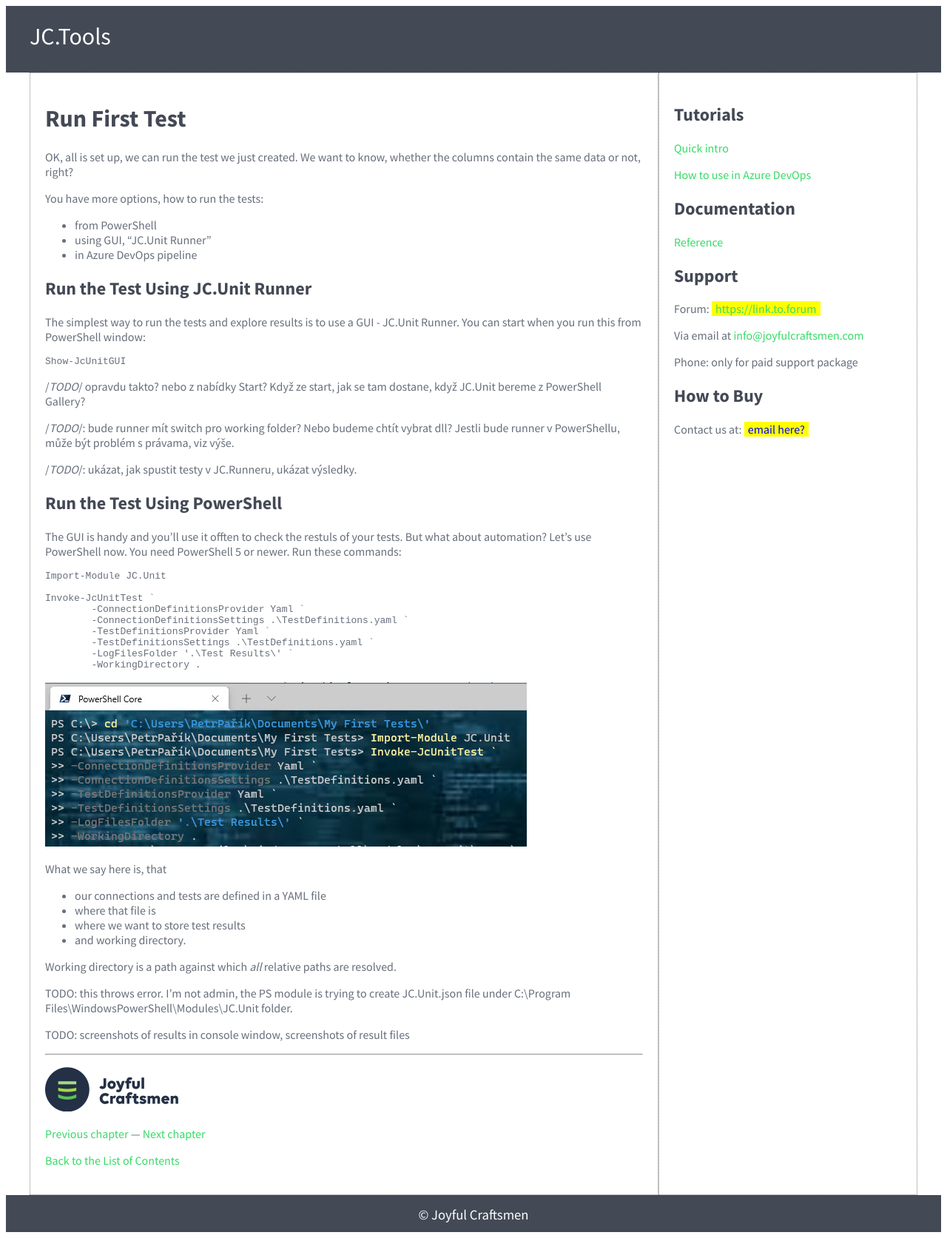
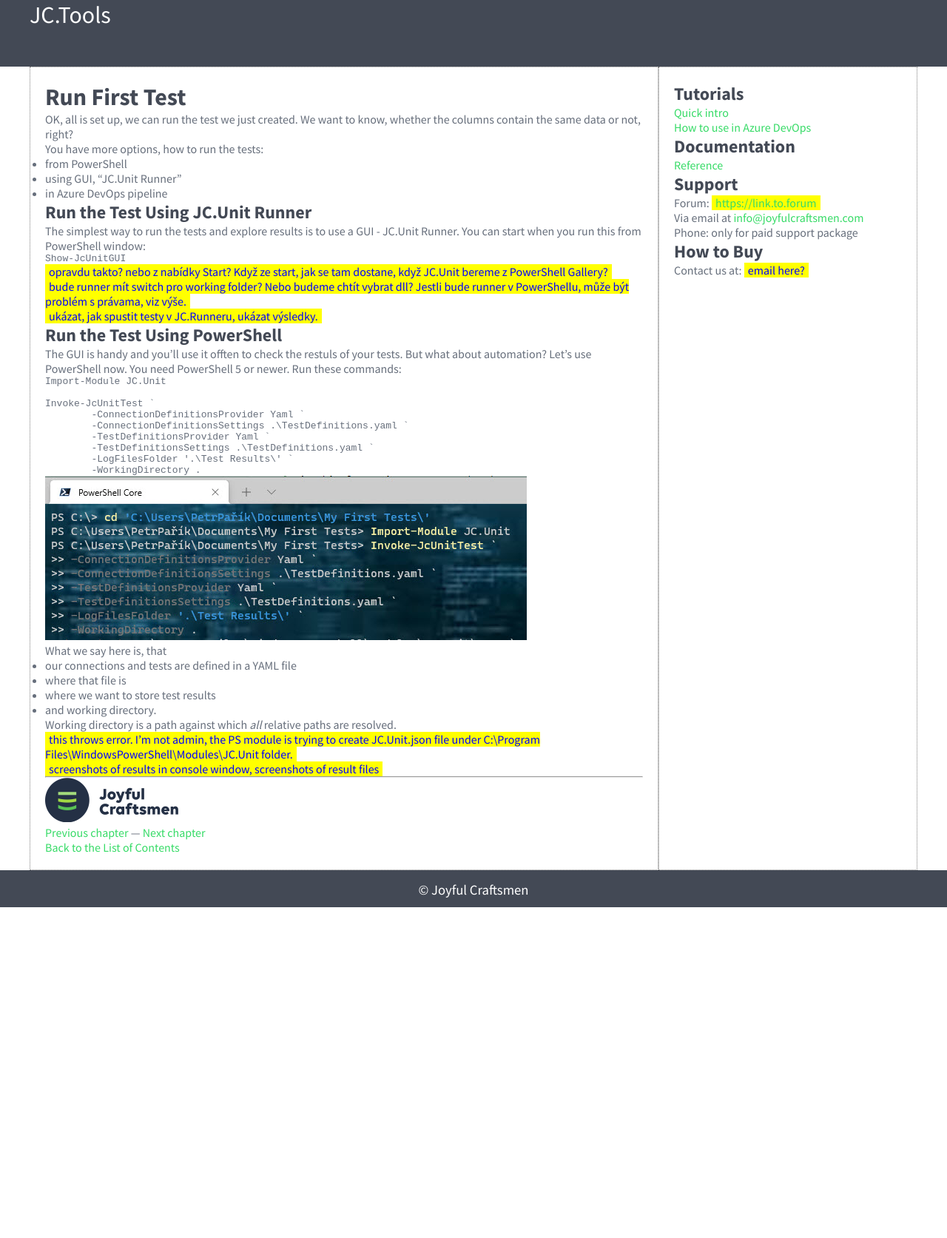
Before and after one commit to joyfulcraftsmen/JC.Tools, a Jekyll site: the page built from quick-start-local/run-first-test.md, in a window 1280 px wide. Shown: the whole page at 74% size. Built offline with Jekyll 4.4.1, drawn with Linux system fonts in a browser that asks for light colours; our own code applies the rules of GitHub Pages for plain Markdown files; after the commit the page ends 1229 px from its top, so only the background shows below that.

Commit message:
TODOs highlighted.

```diff
--- a/assets/css/style.css
+++ b/assets/css/style.css
@@ -5,6 +5,11 @@
     --color-jc-font: #676f7c;
     --color-jc-heading: #434955;
     --page-width: 1200px;
+}
+
+* {
+    margin: 0px;
+    padding: 0px;
 }
 
 body {
--- a/quick-start-local/run-first-test.md
+++ b/quick-start-local/run-first-test.md
@@ -16,11 +16,11 @@
 Show-JcUnitGUI
 ~~~~~~~~~~~~~~~~~~~~~~~~~~~~~~~~~~~~~~~~~~~~~~~~~~~~~~~~~~~~
 
-/*TODO*/ opravdu takto? nebo z nabídky Start? Když ze start, jak se tam dostane, když JC.Unit bereme z PowerShell Gallery?
+<span class="todo">opravdu takto? nebo z nabídky Start? Když ze start, jak se tam dostane, když JC.Unit bereme z PowerShell Gallery?</span>
 
-/*TODO*/: bude runner mít switch pro working folder? Nebo budeme chtít vybrat dll? Jestli bude runner v PowerShellu, může být problém s právama, viz výše.
+<span class="todo">bude runner mít switch pro working folder? Nebo budeme chtít vybrat dll? Jestli bude runner v PowerShellu, může být problém s právama, viz výše.</span>
 
-/*TODO*/: ukázat, jak spustit testy v JC.Runneru, ukázat výsledky.
+<span class="todo">ukázat, jak spustit testy v JC.Runneru, ukázat výsledky.</span>
 
 
 ## Run the Test Using PowerShell
@@ -50,9 +50,9 @@
 
 Working directory is a path against which *all* relative paths are resolved.
 
-TODO: this throws error. I'm not admin, the PS module is trying to create JC.Unit.json file under C:\Program Files\WindowsPowerShell\Modules\JC.Unit folder.
+<span class="todo">this throws error. I'm not admin, the PS module is trying to create JC.Unit.json file under C:\Program Files\WindowsPowerShell\Modules\JC.Unit folder.</span>
 
-TODO: screenshots of results in console window, screenshots of result files
+<span class="todo">screenshots of results in console window, screenshots of result files</span>
 
 
 ------
```
Also changed, not shown: index.md (+3 -3 lines), quick-start-local/get-jc-unit.md (+5 -6 lines), release-cycle-and-support.md (+5 -3 lines), README.md.
